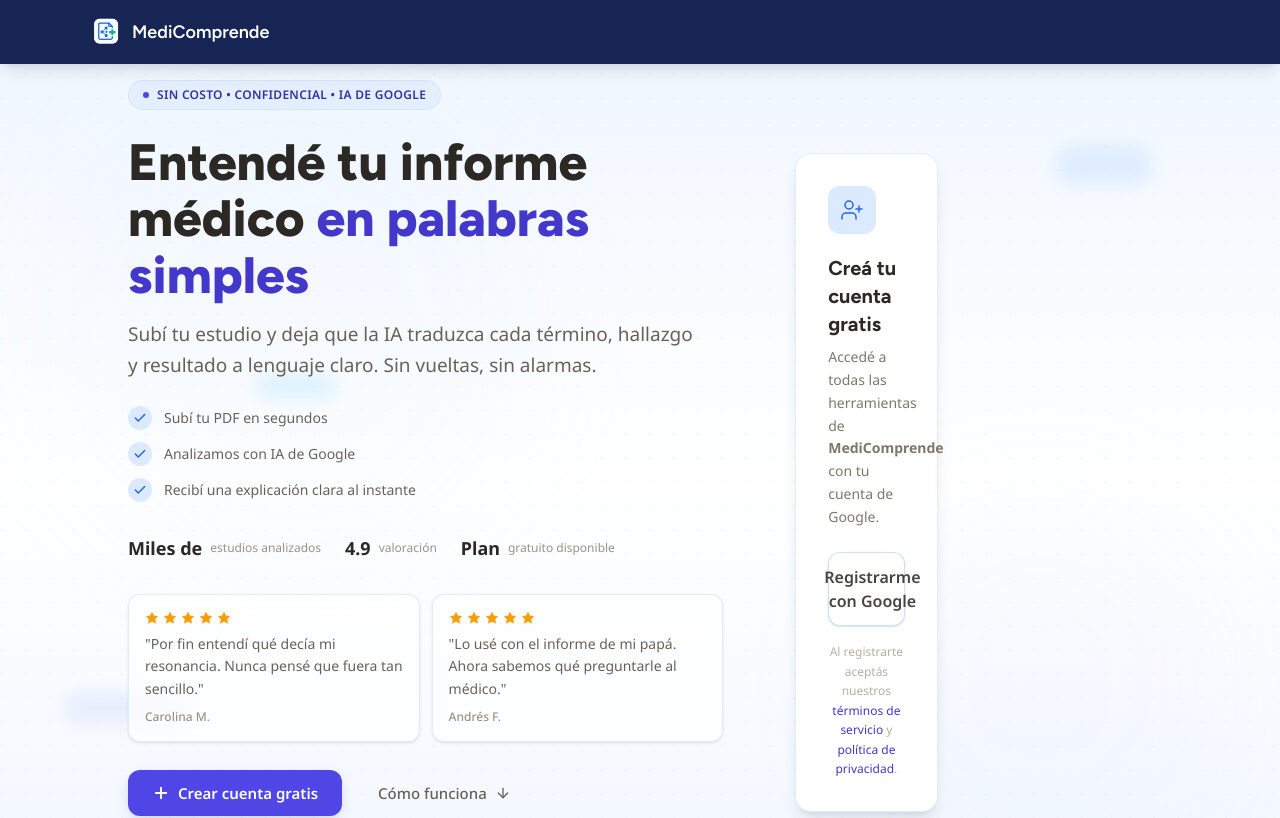
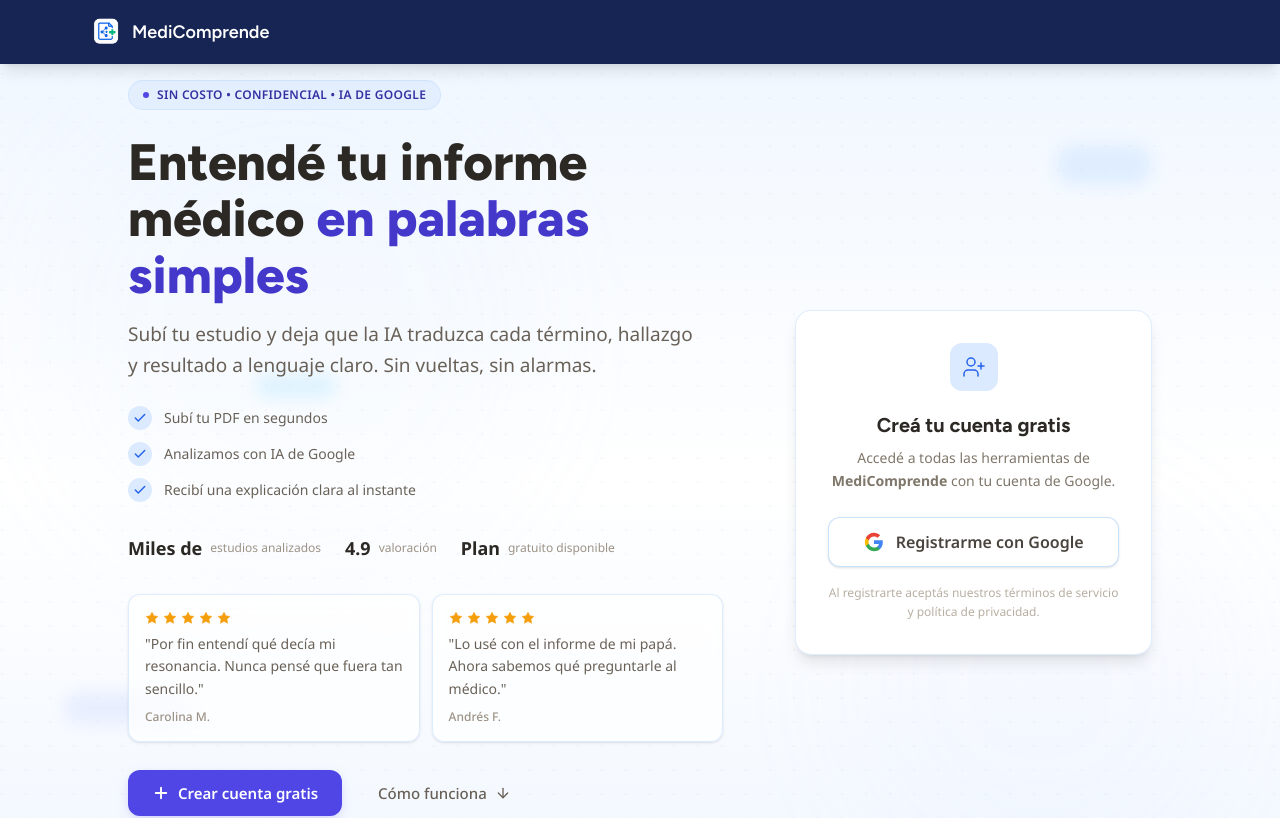
Before and after one commit to federicobordon09-dev/medicomprende, a Next.js app: page /register in a window 1280 px wide. Shown: the top 818 px of the page. Built offline with nearby package versions, Linux system fonts and the light colour scheme; no server answers.

Commit message:
fix: auth card layout - icon centrado, link muted, button w-full, col-span-2

```diff
--- a/src/app/(marketing)/login/login-client.tsx
+++ b/src/app/(marketing)/login/login-client.tsx
@@ -105,35 +105,35 @@
 function GoogleSignInCard() {
   return (
     <motion.div
-      className="bg-white rounded-2xl border border-azul-200/50 p-8 shadow-lg"
+      className="bg-white rounded-2xl border border-azul-200/50 p-6 sm:p-8 shadow-lg min-w-0 w-full"
       initial={{ opacity: 0, x: 24 }}
       animate={{ opacity: 1, x: 0 }}
       transition={{ duration: 0.6, ease: [0.16, 1, 0.3, 1] }}
     >
-      <div className="w-12 h-12 rounded-xl bg-azul-100 flex items-center justify-center mb-5">
+      <div className="mx-auto w-12 h-12 rounded-xl bg-azul-100 flex items-center justify-center mb-5">
         <ShieldIcon />
       </div>
-      <h2 className="font-display font-bold text-xl text-warm-950 mb-2">
+      <h2 className="font-display font-bold text-xl text-warm-950 mb-2 text-center">
         Iniciá sesión
       </h2>
-      <p className="text-sm text-warm-600 mb-6 leading-relaxed">
+      <p className="text-sm text-warm-600 mb-6 leading-relaxed text-center">
         Accedé a tu cuenta de <strong>MediComprende</strong> para ver tus análisis guardados.
       </p>
       <button
         onClick={() => signIn("google", { callbackUrl: "/dashboard" })}
-        className="w-full flex items-center justify-center gap-3 bg-white border border-azul-300/50 hover:bg-azul-50/80 text-warm-900 font-semibold px-6 py-3 rounded-xl shadow-sm hover:shadow-md active:scale-[0.98] transition-all duration-150"
+        className="w-full flex items-center justify-center gap-3 bg-white border border-azul-300/50 hover:bg-azul-50/80 text-warm-900 font-semibold px-4 py-3 rounded-xl shadow-sm hover:shadow-md active:scale-[0.98] transition-all duration-150"
       >
-        <svg width="20" height="20" viewBox="0 0 24 24" fill="none" aria-hidden="true">
+        <svg width="20" height="20" viewBox="0 0 24 24" fill="none" aria-hidden="true" className="shrink-0">
           <path d="M22.56 12.25c0-.78-.07-1.53-.2-2.25H12v4.26h5.92a5.06 5.06 0 0 1-2.2 3.32v2.77h3.57c2.08-1.92 3.28-4.74 3.28-8.1z" fill="#4285F4" />
           <path d="M12 23c2.97 0 5.46-.98 7.28-2.66l-3.57-2.77c-.98.66-2.23 1.06-3.71 1.06-2.86 0-5.29-1.93-6.16-4.53H2.18v2.84C3.99 20.53 7.7 23 12 23z" fill="#34A853" />
           <path d="M5.84 14.09c-.22-.66-.35-1.36-.35-2.09s.13-1.43.35-2.09V7.07H2.18C1.43 8.55 1 10.22 1 12s.43 3.45 1.18 4.93l2.85-2.22.81-.62z" fill="#FBBC05" />
           <path d="M12 5.38c1.62 0 3.06.56 4.21 1.64l3.15-3.15C17.45 2.09 14.97 1 12 1 7.7 1 3.99 3.47 2.18 7.07l3.66 2.84c.87-2.6 3.3-4.53 6.16-4.53z" fill="#EA4335" />
         </svg>
-        Continuar con Google
+        <span className="truncate">Continuar con Google</span>
       </button>
       <p className="text-xs text-warm-400 text-center mt-4">
         ¿No tenés cuenta?{" "}
-        <Link href="/register" className="text-cta-600 hover:underline font-medium">
+        <Link href="/register" className="text-xs text-warm-400 hover:text-warm-600 hover:underline">
           Registrate gratis
         </Link>
       </p>
@@ -240,7 +240,7 @@
             </div>
           </div>
 
-          <div className="order-1 lg:order-2 lg:pl-6">
+          <div className="order-1 lg:order-2 lg:col-span-2 lg:pl-6 min-w-0">
             <GoogleSignInCard />
           </div>
         </div>
--- a/src/app/(marketing)/register/register-client.tsx
+++ b/src/app/(marketing)/register/register-client.tsx
@@ -108,37 +108,37 @@
 function GoogleSignUpCard() {
   return (
     <motion.div
-      className="bg-white rounded-2xl border border-azul-200/50 p-8 shadow-lg"
+      className="bg-white rounded-2xl border border-azul-200/50 p-6 sm:p-8 shadow-lg min-w-0 w-full"
       initial={{ opacity: 0, x: 24 }}
       animate={{ opacity: 1, x: 0 }}
       transition={{ duration: 0.6, ease: [0.16, 1, 0.3, 1] }}
     >
-      <div className="w-12 h-12 rounded-xl bg-azul-100 flex items-center justify-center mb-5">
+      <div className="mx-auto w-12 h-12 rounded-xl bg-azul-100 flex items-center justify-center mb-5">
         <UserPlusIcon />
       </div>
-      <h2 className="font-display font-bold text-xl text-warm-950 mb-2">
+      <h2 className="font-display font-bold text-xl text-warm-950 mb-2 text-center">
         Creá tu cuenta gratis
       </h2>
-      <p className="text-sm text-warm-600 mb-6 leading-relaxed">
+      <p className="text-sm text-warm-600 mb-6 leading-relaxed text-center">
         Accedé a todas las herramientas de <strong>MediComprende</strong> con tu cuenta de Google.
       </p>
       <button
         onClick={() => signIn("google", { callbackUrl: "/dashboard" })}
-        className="w-full flex items-center justify-center gap-3 bg-white border border-azul-300/50 hover:bg-azul-50/80 text-warm-900 font-semibold px-6 py-3 rounded-xl shadow-sm hover:shadow-md active:scale-[0.98] transition-all duration-150"
+        className="w-full flex items-center justify-center gap-3 bg-white border border-azul-300/50 hover:bg-azul-50/80 text-warm-900 font-semibold px-4 py-3 rounded-xl shadow-sm hover:shadow-md active:scale-[0.98] transition-all duration-150"
       >
-        <svg width="20" height="20" viewBox="0 0 24 24" fill="none" aria-hidden="true">
+        <svg width="20" height="20" viewBox="0 0 24 24" fill="none" aria-hidden="true" className="shrink-0">
           <path d="M22.56 12.25c0-.78-.07-1.53-.2-2.25H12v4.26h5.92a5.06 5.06 0 0 1-2.2 3.32v2.77h3.57c2.08-1.92 3.28-4.74 3.28-8.1z" fill="#4285F4" />
           <path d="M12 23c2.97 0 5.46-.98 7.28-2.66l-3.57-2.77c-.98.66-2.23 1.06-3.71 1.06-2.86 0-5.29-1.93-6.16-4.53H2.18v2.84C3.99 20.53 7.7 23 12 23z" fill="#34A853" />
           <path d="M5.84 14.09c-.22-.66-.35-1.36-.35-2.09s.13-1.43.35-2.09V7.07H2.18C1.43 8.55 1 10.22 1 12s.43 3.45 1.18 4.93l2.85-2.22.81-.62z" fill="#FBBC05" />
           <path d="M12 5.38c1.62 0 3.06.56 4.21 1.64l3.15-3.15C17.45 2.09 14.97 1 12 1 7.7 1 3.99 3.47 2.18 7.07l3.66 2.84c.87-2.6 3.3-4.53 6.16-4.53z" fill="#EA4335" />
         </svg>
-        Registrarme con Google
+        <span className="truncate">Registrarme con Google</span>
       </button>
       <p className="text-xs text-warm-400 text-center mt-4 leading-relaxed">
         Al registrarte aceptás nuestros{" "}
-        <Link href="/terminos" className="text-cta-600 hover:underline">términos de servicio</Link>{" "}
+        <Link href="/terminos" className="text-xs text-warm-400 hover:text-warm-600 hover:underline">términos de servicio</Link>{" "}
         y{" "}
-        <Link href="/privacidad" className="text-cta-600 hover:underline">política de privacidad</Link>.
+        <Link href="/privacidad" className="text-xs text-warm-400 hover:text-warm-600 hover:underline">política de privacidad</Link>.
       </p>
     </motion.div>
   );
@@ -243,7 +243,7 @@
             </div>
           </div>
 
-          <div className="order-1 lg:order-2 lg:pl-6">
+          <div className="order-1 lg:order-2 lg:col-span-2 lg:pl-6 min-w-0">
             <GoogleSignUpCard />
           </div>
         </div>
```
